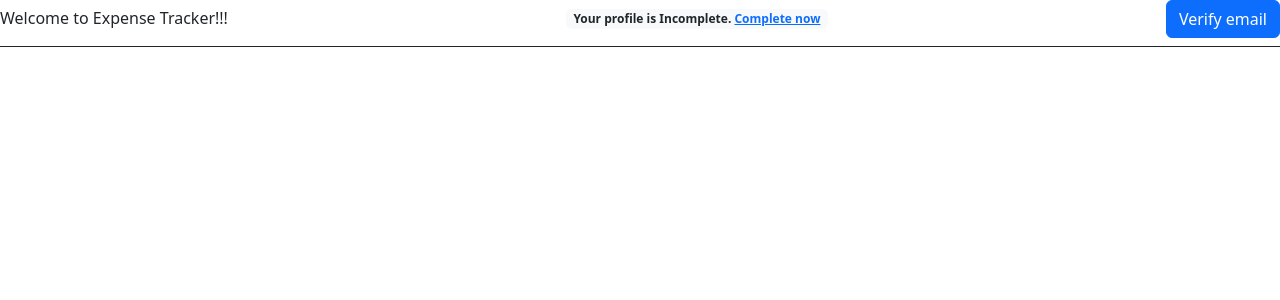
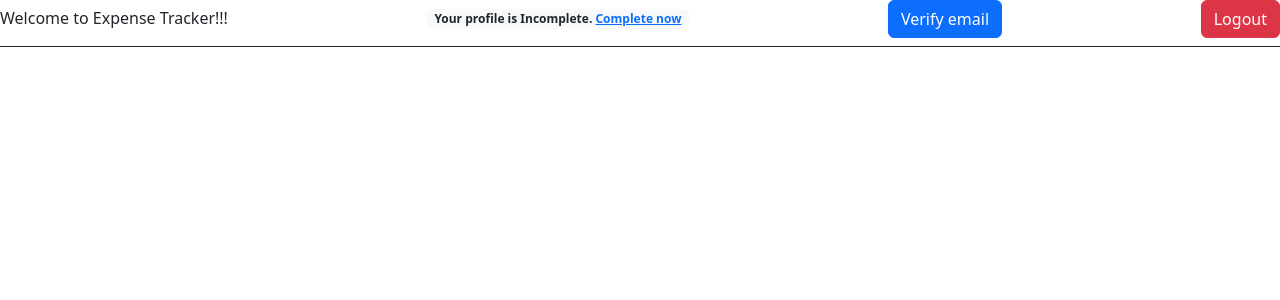
Before and after one commit to KunalSingh2001/expenses-traker-02, a React (Create React App) app: page /dashboard in a window 1280 px wide. Shown: the top 300 px of the page. Built offline with nearby package versions, Linux system fonts and the light colour scheme; sample sign-in values are in the browser's storage.

Commit message:
Created logout button

```diff
--- a/src/components/context/AuthContext.js
+++ b/src/components/context/AuthContext.js
@@ -1,8 +1,10 @@
 import React, { createContext, useState, useEffect } from 'react';
+import { useHistory } from 'react-router-dom';
 const AuthContext = createContext();
 const AuthProvider = ({ children }) => {
     const [token, setToken] = useState(null);
     const [isLogin, setIsLogin] = useState(null);
+    const history = useHistory();
     useEffect(() => {
         const savedToken = localStorage.getItem('token');
         if (savedToken) {
@@ -18,8 +20,16 @@ const AuthProvider = ({ children }) => {
         setIsLogin(true);
     }
 
+    const logoutHandler = (data) => {
+        localStorage.removeItem('email');
+        localStorage.removeItem('isLogin');
+        localStorage.removeItem('token');
+        setToken(null);
+        history.push('/login');
+    }
+
     return (
-        <AuthContext.Provider value={{ token, isLogin, setLoginHandler }}>
+        <AuthContext.Provider value={{ token, isLogin, setLoginHandler, logoutHandler }}>
             {children}
         </AuthContext.Provider>
     )
--- a/src/components/pages/Dashboard.js
+++ b/src/components/pages/Dashboard.js
@@ -1,9 +1,23 @@
-import React from 'react';
-import {Link} from 'react-router-dom'
+import React, {useContext} from 'react';
+import { Link } from 'react-router-dom';
+import { AuthContext } from "../context/AuthContext";
 function Dashboard() {
-    function verifyEmail(event) {
+    const { token, logoutHandler } = useContext(AuthContext);
+    async function verifyEmail(event) {
         event.preventDefault();
-        console.log('enter')
+        const res = await fetch("https://identitytoolkit.googleapis.com/v1/accounts:sendOobCode?key=AIzaSyDtfKBpbUoqwilqRNORQ22-NoOc7SnzNMA", {
+            method: "POST",
+            headers: {
+                "Content-Type": "application/json",
+            },
+            body: JSON.stringify({
+                requestType: "VERIFY_EMAIL",
+                idToken: token,
+            })
+        });
+
+        const data = await res.json();
+        console.log(data);
     }
 
     return (
@@ -12,7 +26,8 @@ function Dashboard() {
             <span className="badge bg-light text-dark">
                 Your profile is Incomplete. <Link to="/profile" className="text-primary">Complete now</Link>
             </span>
-            <button className="btn btn-primary"onClick={verifyEmail}>Verify email</button>
+            <button className="btn btn-primary" onClick={verifyEmail}>Verify email</button>
+            <button className="btn btn-danger" onClick={logoutHandler}>Logout</button>
         </div>
     );
 }
--- a/src/components/pages/Profile.js
+++ b/src/components/pages/Profile.js
@@ -5,7 +5,7 @@ function Profile() {
     const { token } = useContext(AuthContext);
     const fullNameRef = useRef();
     const profilePhotoRef = useRef();
-
+    console.log('token', token);
     async function handleFormSubmit(event) {
         event.preventDefault();
         const name = fullNameRef.current.value;
```
